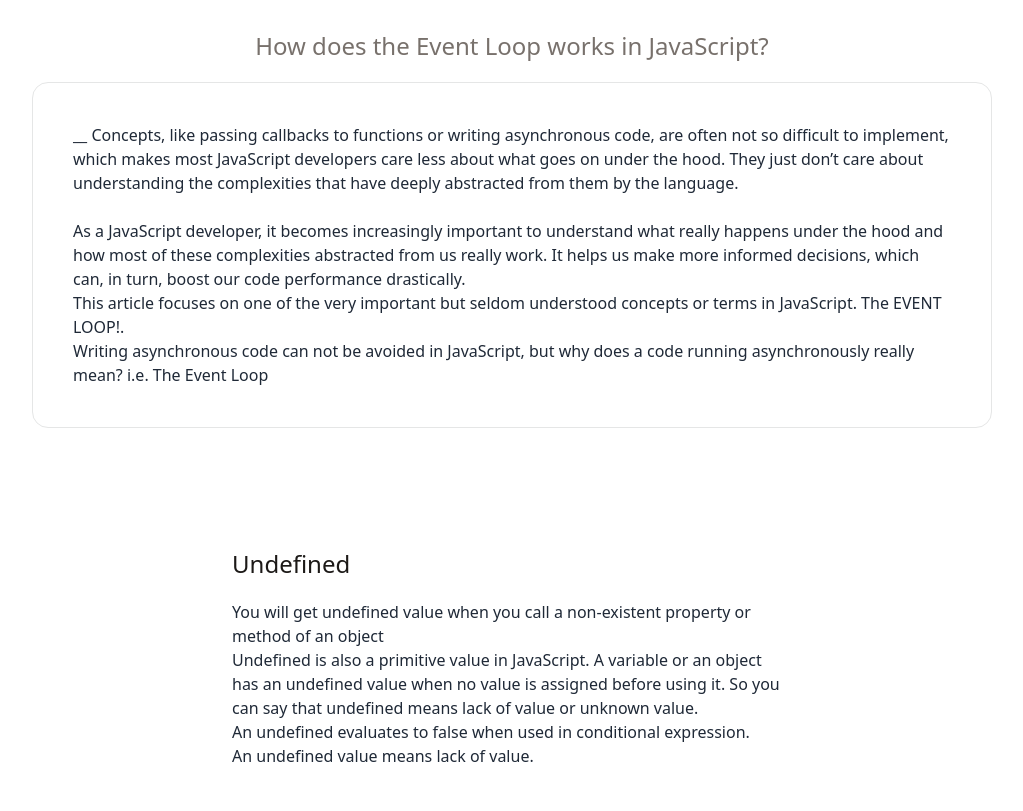
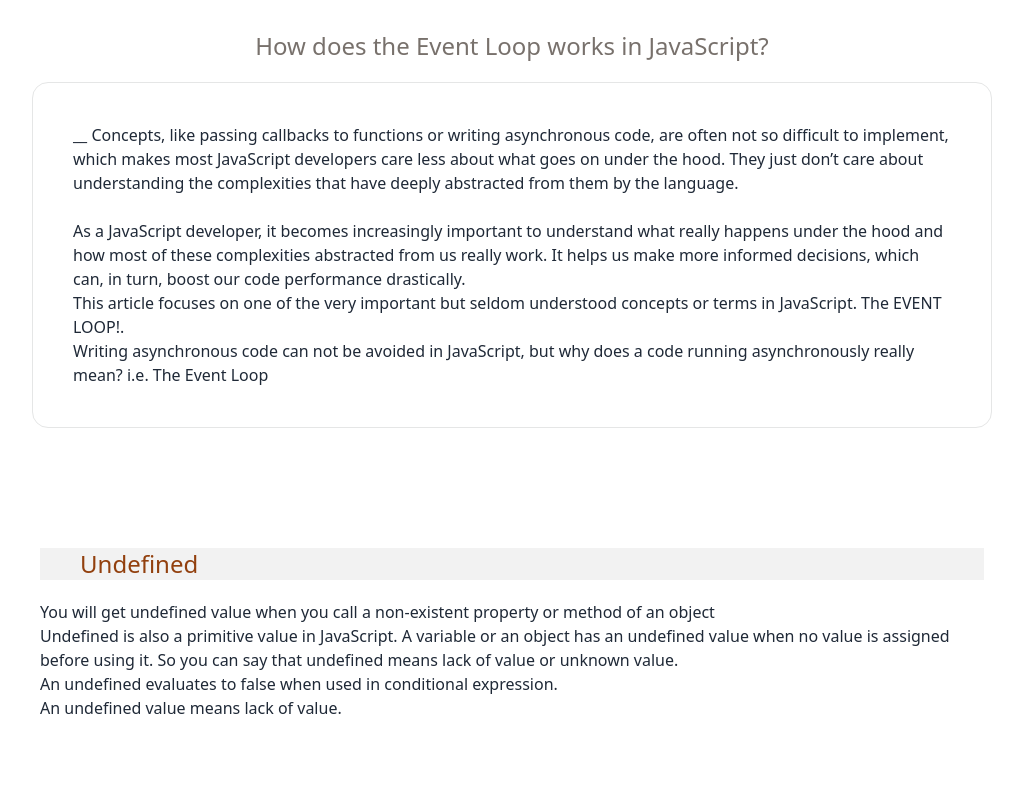
Before and after one commit to rz-milon/assignment-07, a plain HTML site: page blog.html in a window 1280 px wide. Shown: the part 1034-1845 px from the top of the page, without its empty margins (128-1151 px from the left). Drawn offline with nearby package versions, Linux system fonts and the light colour scheme.

```diff
--- a/blog.html
+++ b/blog.html
@@ -97,8 +97,9 @@
         <p>Writing asynchronous code can not be avoided in JavaScript, but why does a code running asynchronously really mean? i.e. The Event Loop</p>
       </div>
 
-      <div class="w-2/4 mx-auto p-10 mb-20">
-        <h2 class="text-stone-900 text-2xl font-medium mb-5 mt-20 flex">Undefined </h2>
+
+      <div class="w-4/5 mx-auto p-10 mb-20">
+        <h2 class="text-amber-800 text-2xl font-medium mb-5 mt-20 flex bg-base-200 px-10">Undefined </h2>
             <p>
                 You will get undefined value when you call a non-existent property or method of an object</p>
             <p>Undefined is also a primitive value in JavaScript. A variable or an object has an undefined value when no value is assigned before using it. So you can say that undefined means lack of value or unknown value.</p>
```
